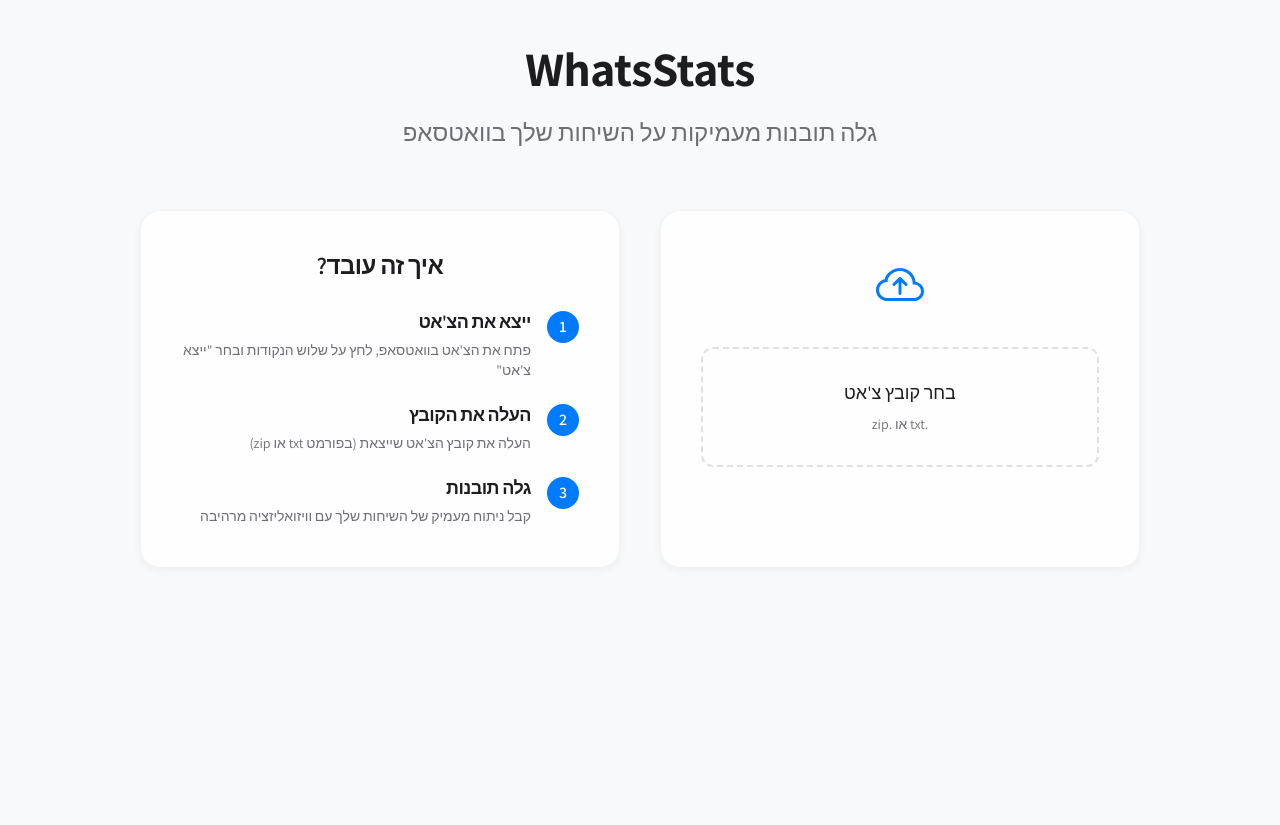
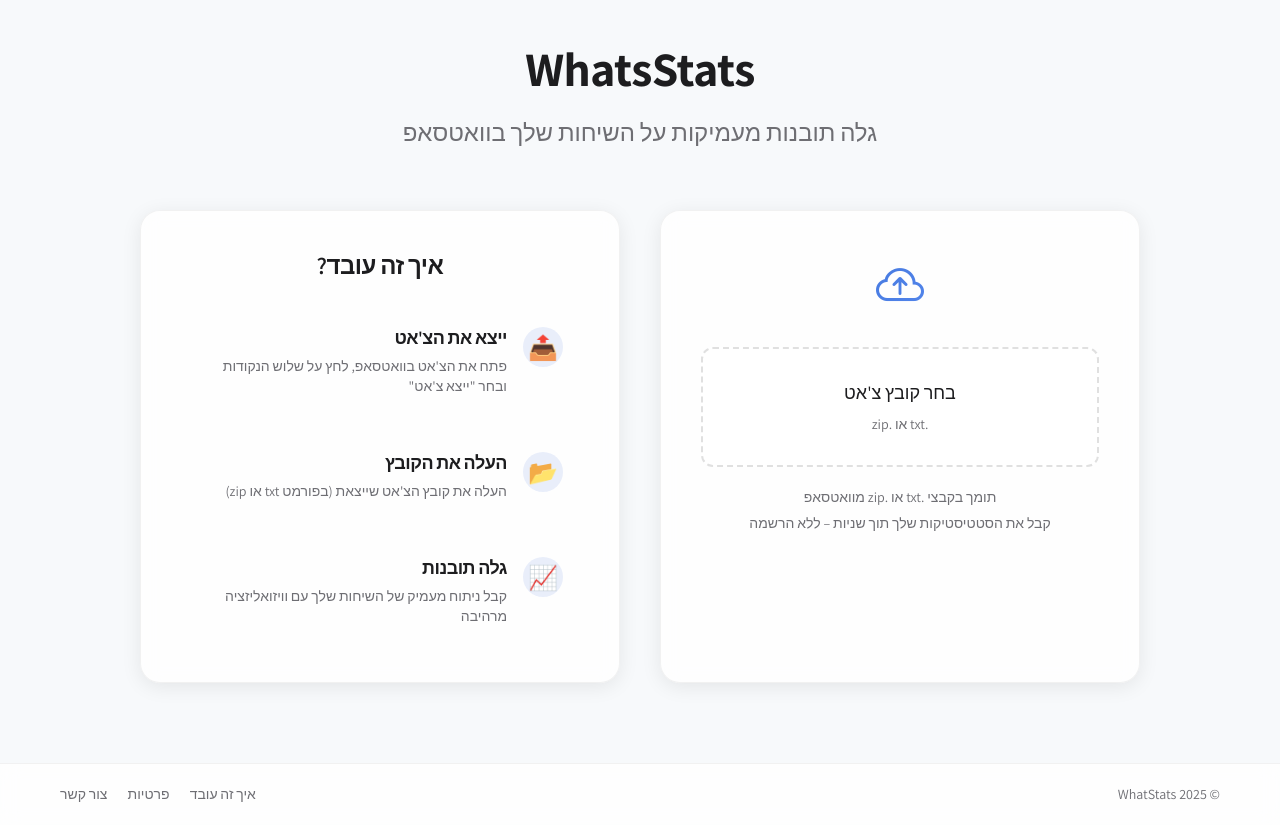
Before and after one commit to yuvalklein2/WhatStatsUpdated, a Flask app: page / in a window 1280 px wide. Shown: the part 48-873 px from the top of the page. Before the commit the page ends 572 px from the top, so only its background shows below. Run offline with Flask 3, Linux system fonts and the light colour scheme; some libraries are stand-ins or nearby versions.

Commit message:
שיפור עיצוב דף הנחיתה: הוספת אייקונים, אנימציות, פוטר וטקסט עזרה

```diff
--- a/templates/index.html
+++ b/templates/index.html
@@ -31,27 +31,31 @@
                     <i class="bi bi-arrow-left"></i>
                 </button>
             </form>
+            <div class="upload-info">
+                <p>תומך בקבצי .txt או .zip מוואטסאפ</p>
+                <p>קבל את הסטטיסטיקות שלך תוך שניות – ללא הרשמה</p>
+            </div>
         </div>
 
         <div class="instructions-card">
             <h3 class="instructions-title">איך זה עובד?</h3>
             <div class="steps">
                 <div class="step">
-                    <div class="step-number">1</div>
+                    <div class="step-icon">📤</div>
                     <div class="step-content">
                         <h4>ייצא את הצ'אט</h4>
                         <p>פתח את הצ'אט בוואטסאפ, לחץ על שלוש הנקודות ובחר "ייצא צ'אט"</p>
                     </div>
                 </div>
                 <div class="step">
-                    <div class="step-number">2</div>
+                    <div class="step-icon">📂</div>
                     <div class="step-content">
                         <h4>העלה את הקובץ</h4>
                         <p>העלה את קובץ הצ'אט שייצאת (בפורמט txt או zip)</p>
                     </div>
                 </div>
                 <div class="step">
-                    <div class="step-number">3</div>
+                    <div class="step-icon">📈</div>
                     <div class="step-content">
                         <h4>גלה תובנות</h4>
                         <p>קבל ניתוח מעמיק של השיחות שלך עם וויזואליזציה מרהיבה</p>
@@ -62,11 +66,23 @@
     </div>
 </div>
 
+<footer class="landing-footer">
+    <div class="footer-content">
+        <div class="footer-copyright">© 2025 WhatStats</div>
+        <div class="footer-links">
+            <a href="/help">איך זה עובד</a>
+            <a href="/privacy">פרטיות</a>
+            <a href="/contact">צור קשר</a>
+        </div>
+    </div>
+</footer>
+
 <style>
 .landing-container {
     max-width: 1200px;
     margin: 0 auto;
     padding: 40px 20px;
+    min-height: calc(100vh - 48px - 60px); /* Subtract navbar and footer height */
 }
 
 .hero-section {
@@ -106,15 +122,28 @@
     border-radius: 20px;
     padding: 40px;
     text-align: center;
-    box-shadow: 0 2px 10px rgba(0, 0, 0, 0.05);
+    box-shadow: 0 4px 20px rgba(0, 0, 0, 0.08);
     border: 1px solid rgba(0, 0, 0, 0.05);
     animation: slideUp 0.6s ease-out;
+    transition: all 0.3s ease;
+}
+
+.upload-card:hover {
+    transform: translateY(-5px);
+    box-shadow: 0 8px 30px rgba(0, 0, 0, 0.12);
 }
 
 .upload-icon {
     font-size: 48px;
-    color: #007AFF;
+    background: linear-gradient(135deg, #3366CC, #6699FF);
+    -webkit-background-clip: text;
+    -webkit-text-fill-color: transparent;
     margin-bottom: 24px;
+    transition: transform 0.3s ease;
+}
+
+.upload-card:hover .upload-icon {
+    transform: scale(1.1);
 }
 
 .file-input-wrapper {
@@ -135,11 +164,13 @@
     border-radius: 12px;
     cursor: pointer;
     transition: all 0.3s ease;
+    background: rgba(255, 255, 255, 0.5);
 }
 
 .file-label:hover {
-    border-color: #007AFF;
-    background: rgba(0, 122, 255, 0.05);
+    border-color: #3366CC;
+    background: rgba(51, 102, 204, 0.05);
+    transform: translateY(-2px);
 }
 
 .file-label-text {
@@ -161,6 +192,7 @@
     padding: 12px;
     background: #f5f5f7;
     border-radius: 8px;
+    animation: fadeIn 0.3s ease-out;
 }
 
 .selected-file-name {
@@ -190,16 +222,17 @@
     font-size: 16px;
     font-weight: 500;
     color: white;
-    background: #007AFF;
+    background: linear-gradient(135deg, #3366CC, #6699FF);
     border: none;
     border-radius: 12px;
     cursor: pointer;
     transition: all 0.3s ease;
+    animation: fadeIn 0.3s ease-out;
 }
 
 .upload-button:not(:disabled):hover {
-    background: #0056b3;
     transform: translateY(-2px);
+    box-shadow: 0 4px 12px rgba(51, 102, 204, 0.2);
 }
 
 .upload-button:disabled {
@@ -212,13 +245,24 @@
     font-size: 20px;
 }
 
+.upload-info {
+    margin-top: 20px;
+    color: #6e6e73;
+    font-size: 14px;
+    line-height: 1.5;
+}
+
+.upload-info p {
+    margin: 5px 0;
+}
+
 .instructions-card {
     background: rgba(255, 255, 255, 0.8);
     backdrop-filter: blur(10px);
     -webkit-backdrop-filter: blur(10px);
     border-radius: 20px;
     padding: 40px;
-    box-shadow: 0 2px 10px rgba(0, 0, 0, 0.05);
+    box-shadow: 0 4px 20px rgba(0, 0, 0, 0.08);
     border: 1px solid rgba(0, 0, 0, 0.05);
     animation: slideUp 0.6s ease-out 0.2s backwards;
 }
@@ -240,18 +284,30 @@
     display: flex;
     align-items: flex-start;
     gap: 16px;
+    padding: 16px;
+    border-radius: 12px;
+    transition: all 0.3s ease;
+    animation: fadeIn 0.5s ease-out backwards;
 }
 
-.step-number {
-    width: 32px;
-    height: 32px;
-    background: #007AFF;
-    color: white;
-    border-radius: 50%;
+.step:nth-child(1) { animation-delay: 0.3s; }
+.step:nth-child(2) { animation-delay: 0.4s; }
+.step:nth-child(3) { animation-delay: 0.5s; }
+
+.step:hover {
+    background: rgba(51, 102, 204, 0.05);
+    transform: translateX(-5px);
+}
+
+.step-icon {
+    font-size: 24px;
+    width: 40px;
+    height: 40px;
     display: flex;
     align-items: center;
     justify-content: center;
-    font-weight: 600;
+    background: rgba(51, 102, 204, 0.1);
+    border-radius: 50%;
     flex-shrink: 0;
 }
 
@@ -266,6 +322,47 @@
     color: #6e6e73;
     margin: 0;
     line-height: 1.4;
+}
+
+.landing-footer {
+    background: rgba(255, 255, 255, 0.8);
+    backdrop-filter: blur(10px);
+    -webkit-backdrop-filter: blur(10px);
+    border-top: 1px solid rgba(0, 0, 0, 0.05);
+    padding: 20px 0;
+    margin-top: 40px;
+}
+
+.footer-content {
+    max-width: 1200px;
+    margin: 0 auto;
+    padding: 0 20px;
+    display: flex;
+    justify-content: space-between;
+    align-items: center;
+    flex-wrap: wrap;
+    gap: 20px;
+}
+
+.footer-copyright {
+    color: #6e6e73;
+    font-size: 14px;
+}
+
+.footer-links {
+    display: flex;
+    gap: 20px;
+}
+
+.footer-links a {
+    color: #6e6e73;
+    text-decoration: none;
+    font-size: 14px;
+    transition: color 0.3s ease;
+}
+
+.footer-links a:hover {
+    color: #3366CC;
 }
 
 @keyframes fadeIn {
@@ -300,6 +397,15 @@
 
     .upload-card, .instructions-card {
         padding: 24px;
+    }
+
+    .footer-content {
+        flex-direction: column;
+        text-align: center;
+    }
+
+    .footer-links {
+        justify-content: center;
     }
 }
 </style>
```
